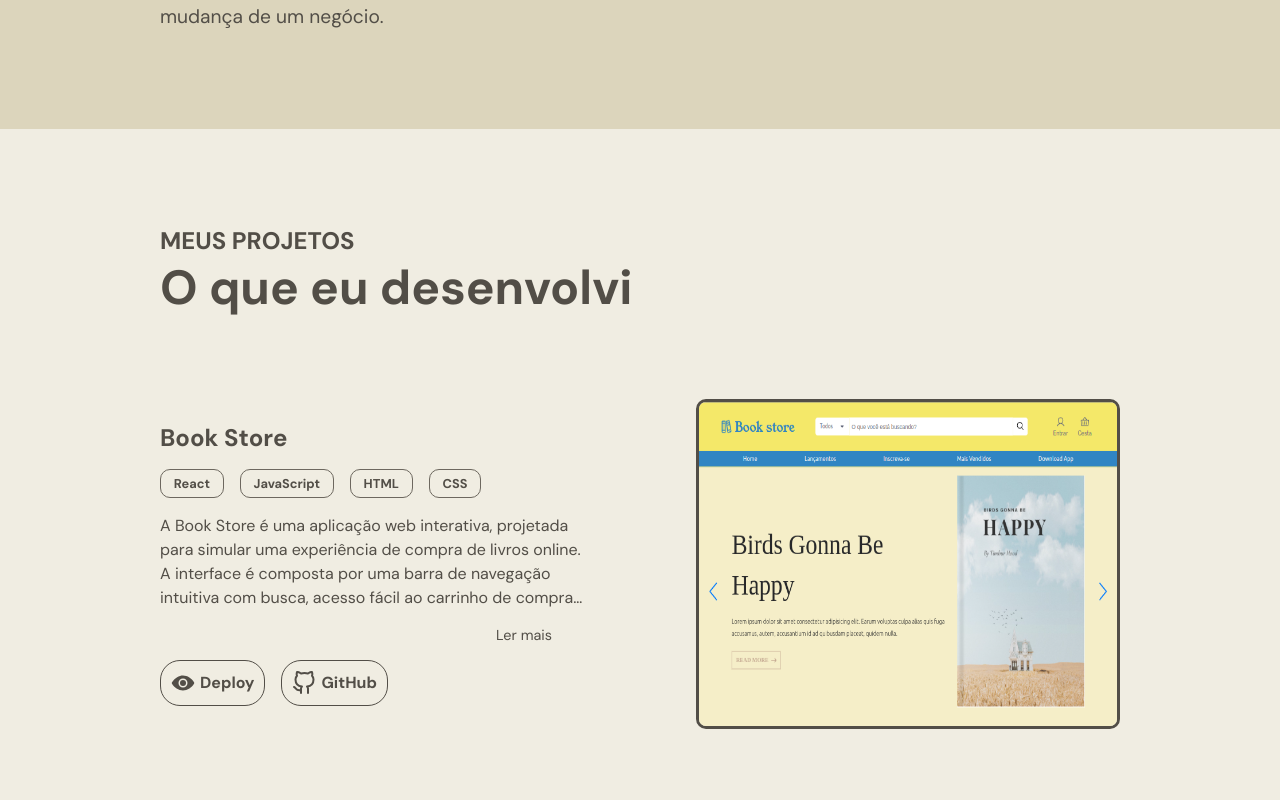
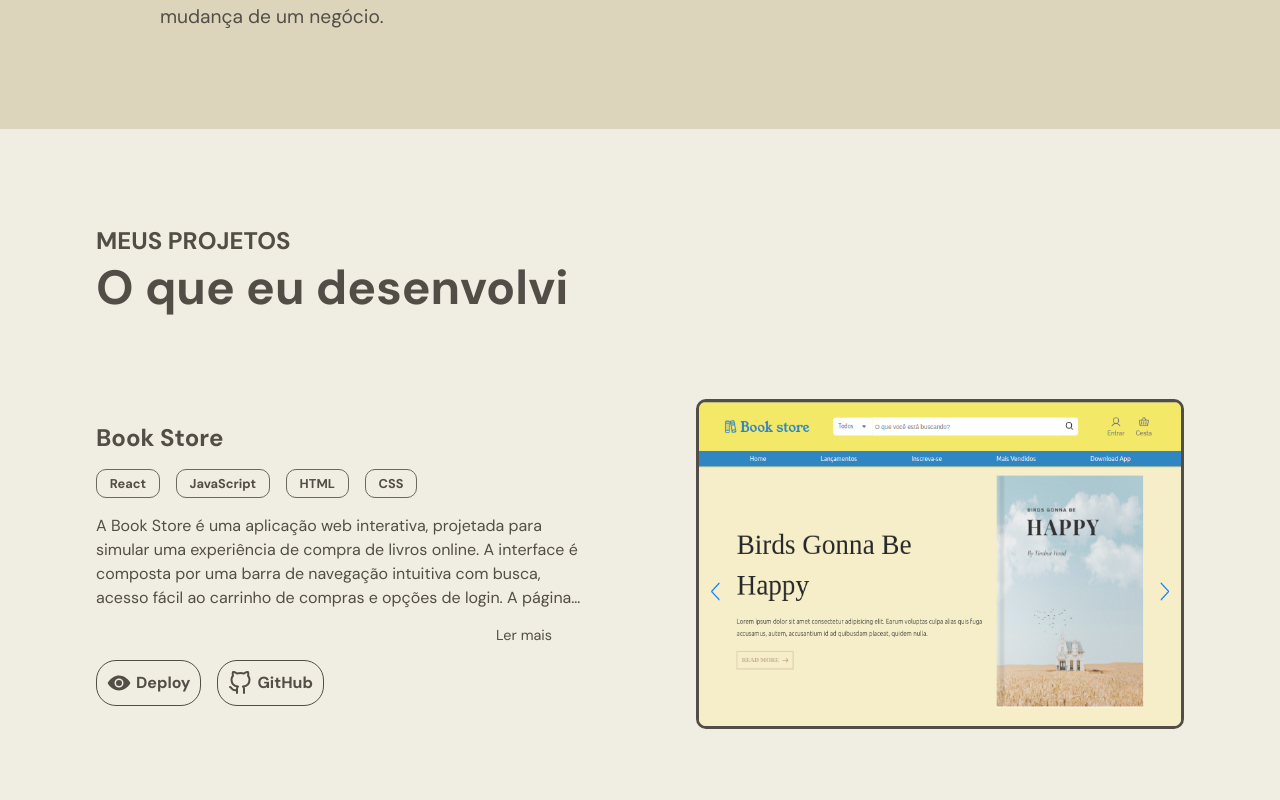
Before and after one commit to lucasecs92/portfolio-react, a React (Vite) app in the folder portfolio/: page / in a window 1280 px wide. Shown: the part 1400-2200 px from the top of the page. Built offline with nearby package versions, Linux system fonts and the light colour scheme.

Commit message:
update mobile responsive

```diff
--- a/portfolio/index.html
+++ b/portfolio/index.html
@@ -1,5 +1,5 @@
 <!doctype html>
-<html lang="en">
+<html lang="pt-br">
   <head>
     <meta charset="UTF-8" />
     <!-- <link rel="icon" type="image/svg+xml" href="/vite.svg" /> -->
--- a/portfolio/src/assets/css/App.module.css
+++ b/portfolio/src/assets/css/App.module.css
@@ -1,15 +1,13 @@
-::-webkit-scrollbar {
+/* ::-webkit-scrollbar {
     width: 15px;
 }
-
+*/
 ::-webkit-scrollbar-track {
     background: var(--light);
 }
-
 ::-webkit-scrollbar-thumb {
     background: var(--lightMode);
 }
-
 ::-webkit-scrollbar-thumb:hover {
     background: var(--darkMode);
 }
@@ -23,11 +21,12 @@
     font-family: 'DM Sans', sans-serif;
 }
 
-body {
+body, html {
     background-color: var(--light);
     overflow-x: hidden;
 }
+
 /*
 html {
     -ms-overflow-style: none;
-} */
+}  */
--- a/portfolio/src/assets/css/Projects.module.css
+++ b/portfolio/src/assets/css/Projects.module.css
@@ -207,7 +207,7 @@
 @media (max-width: 1660px) {
 
     .containerProjects {
-        padding: 6rem 10rem;
+        padding: 6rem;
     }
 }
 
@@ -265,6 +265,13 @@
     }
 }
 
+@media (max-width: 755px) {
+
+    .projectHeader h2 {
+        font-size: 2rem;
+    }
+}
+
 @media (max-width: 560px) {
 
     .containerProjects {
```
